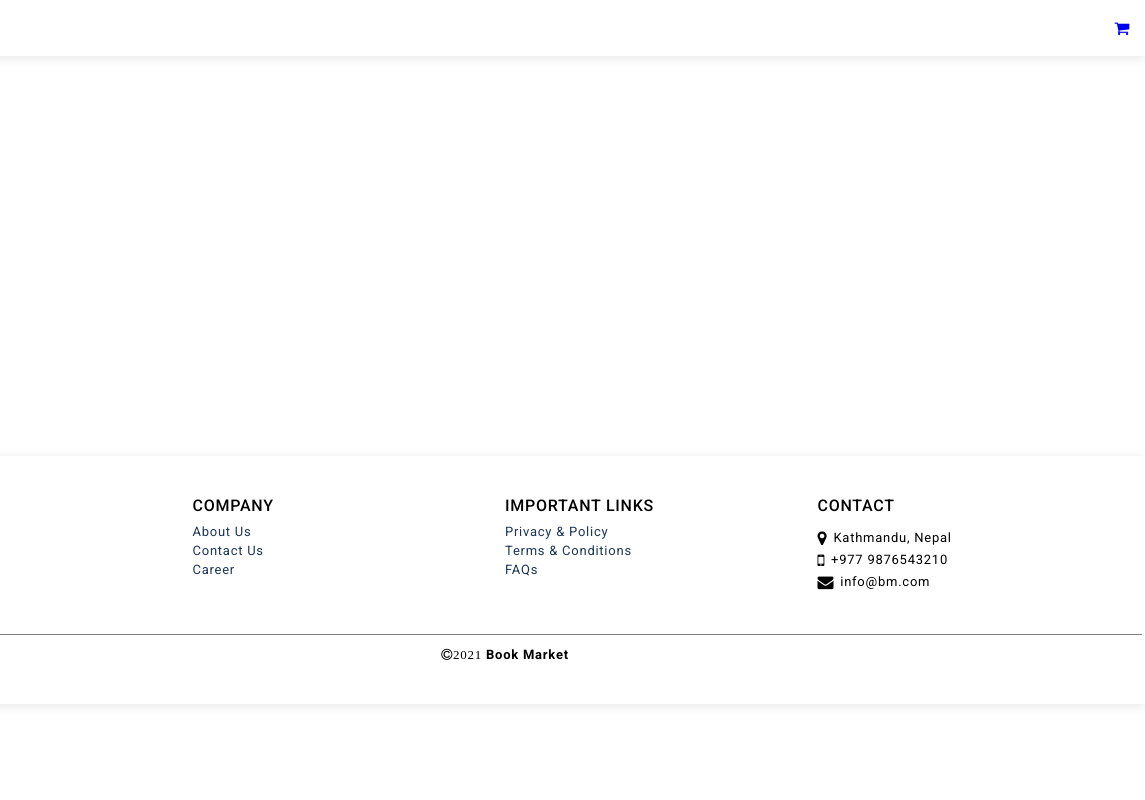
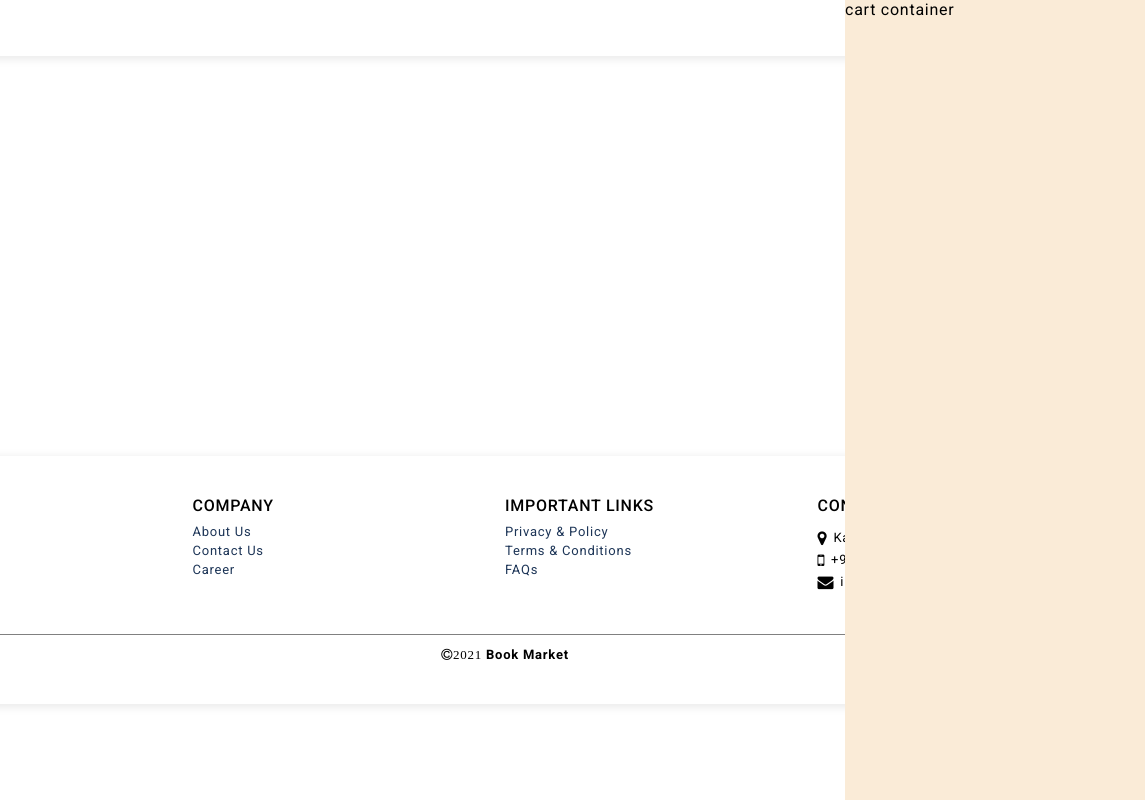
Before and after one commit to alamayub/book-market, a plain HTML site: page index.html in a window 1280 px wide. Both pictures are taken after a click on the link 1257 px from the left and 28 px from the top of the page. Shown: the full height of the page, 135-1280 px from the left. Drawn offline with Linux system fonts and the light colour scheme; no server answers.

Commit message:
cart container

```diff
--- a/index.css
+++ b/index.css
@@ -24,3 +24,14 @@ p {
 section {
   min-height: 50vh;
 }
+
+/* cart container */
+.cart__container {
+  height: 100vh;
+  width: 300px;
+  position: fixed;
+  background-color: antiquewhite;
+  right: 0;
+  transition: ease-in-out 250ms;
+  transform: translateX(100%);
+}
--- a/index.html
+++ b/index.html
@@ -15,12 +15,14 @@
     <link href="https://fonts.googleapis.com/css2?family=Roboto:ital,wght@0,100;0,300;0,400;0,500;0,700;0,900;1,100;1,300;1,400;1,500;1,700;1,900&display=swap" rel="stylesheet">
 </head>
 <body>
+    <!-- Cart & Order -->
+    <div class="cart__container" id="cart__container">cart container</div>
     <!-- header -->
     <header>
         <div class="container">
             <div class="logo">BM</div>
             <div class="menus">
-                <a href="#"><i class="fa fa-shopping-cart" aria-hidden="true"></i></a>
+                <a href="#" id="cart__btn" onclick="view()"><i class="fa fa-shopping-cart" aria-hidden="true"></i></a>
             </div>
         </div>
     </header>
@@ -75,5 +77,30 @@
             <p><i class="fa fa-copyright" aria-hidden="true">2021 <b>Book Market</b></i></p>
         </div>
     </footer>
+    <script>
+        var books = []
+        function getBooks() {
+            // fetch('https://book-set-task.herokuapp.com/api/list_books').then( response => {
+            //     return response.json();
+            // }).then( json => {
+            //     books = json
+            //     console.log(json)
+            // }).catch( err => console.log('Fetch problem: ' + err.message))
+            fetch('https://book-set-task.herokuapp.com/api/list_books')
+                .then(res => res.json())
+                .then(data => books = data)
+        }
+        window.addEventListener('load', async () => {
+            await getBooks()
+            books.forEach(element => {
+                console.log(element)
+            });
+            console.log()
+        })
+        function view() {
+            let x = document.getElementById('cart__container')
+            x.style.transform = 'translateX(0%)'
+        }
+    </script>
 </body>
 </html>
```
